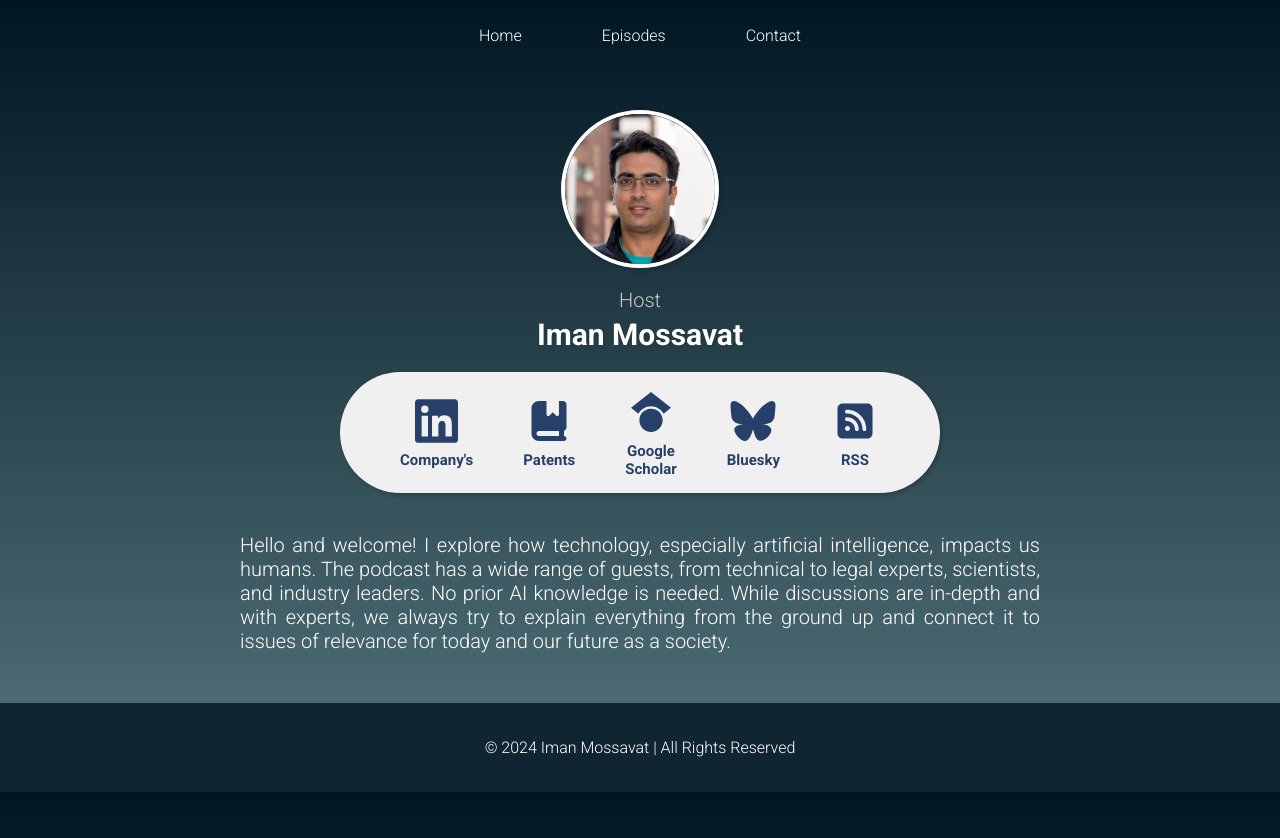
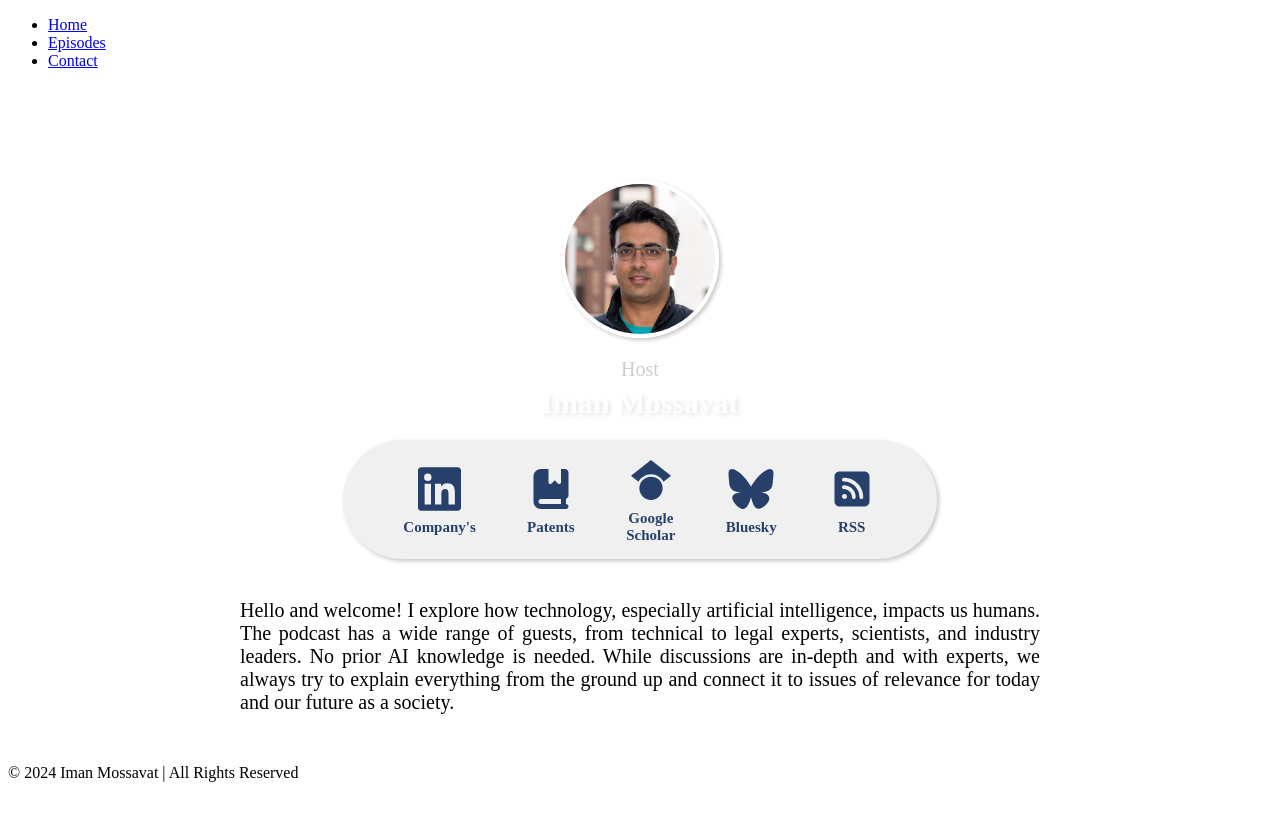
Before and after one commit to ivetkalchev/deepdivepod, a Jekyll site: the page contact.html, which Jekyll copies as it is, in a window 1280 px wide. Shown: the top 838 px of the page. Built offline with Jekyll 4.4.1, drawn with Linux system fonts in a browser that asks for light colours.

Commit message:
update layout

```diff
--- a/assets/css/contact-styles.css
+++ b/assets/css/contact-styles.css
@@ -1,67 +1,3 @@
-body {
-    margin: 0;
-    padding: 0;
-    font-family: 'Roboto', sans-serif;
-    color: #ffffff;
-    background: linear-gradient(#011623, #55757B);
-}
-
-.container {
-    display: flex;
-    flex-direction: column;
-}
-
-header {
-    position: absolute;
-    top: 0;
-    left: 0;
-    width: 100%;
-    background: transparent;
-    z-index: 1000;
-}
-
-.navbar {
-    list-style: none;
-    display: flex;
-    justify-content: center;
-    padding: 10px 0px 10px 0px;
-    gap: 80px;
-    font-weight: 300;
-}
-
-.navbar li a {
-    text-decoration: none;
-    color: #ffffff;
-    transition: color 0.3s ease;
-    position: relative;
-}
-
-.navbar li a:hover {
-    color: #cccccc;
-}
-
-.navbar li a::after {
-    content: "";
-    position: absolute;
-    left: 0;
-    bottom: -3px;
-    width: 0;
-    height: 1px;
-    background-color: #cccccc;
-    transition: width 0.3s ease;
-    border-radius: 2px;
-}
-
-.navbar li a:hover::after {
-    width: 100%;
-}
-
-main {
-    flex: 1;
-    display: flex;
-    flex-direction: column;
-}
-
 .host-section {
     margin: 110px 0px 0px 0px;
     display: flex;
@@ -141,11 +77,3 @@
     font-size: 20px;
     text-align: justify;
 }
-
-footer {
-    background-color: #0F2632;
-    padding: 35px 0px 35px 0px;
-    text-align: center;
-    font-weight: 300;
-    font-size: 16px;
-}
```
Also changed, not shown: _layouts/default.html (added, +31 -0 lines), assets/css/index-styles.css (+0 -71 lines), index.html (+1 -30 lines), assets/css/default-styles.css (renamed from assets/css/all-episodes-styles.css).
